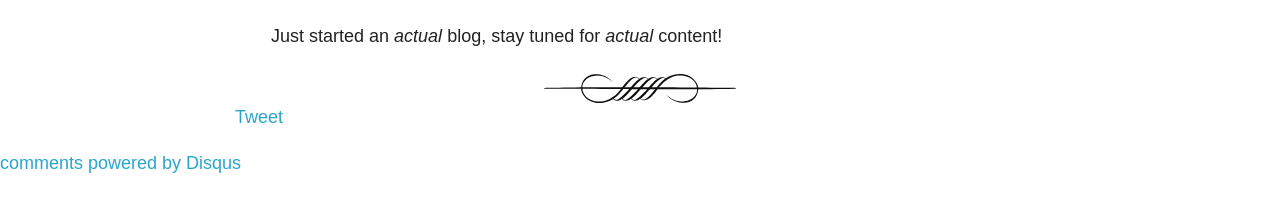
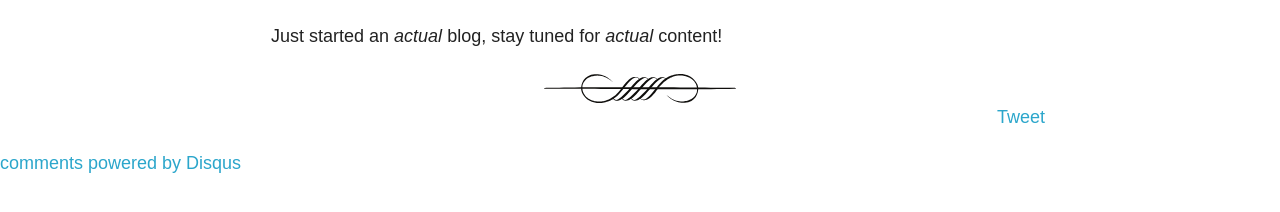
Before and after one commit to mihneadb/mihneadb.github.io, a Jekyll site: the page built from _posts/2013-08-10-hello-world.md, in a window 1280 px wide. Shown: the part 193-405 px from the top of the page. Built offline with Jekyll 4.4.1, drawn with Linux system fonts in a browser that asks for light colours; Markdown is read by kramdown in place of the engine named in the settings; comment, search, counter and statistics services are not loaded.

Commit message:
put sharing on the right

```diff
--- a/css/default.css
+++ b/css/default.css
@@ -35,6 +35,10 @@ body {
     color: white;
 }
 
+.share {
+    text-align: right;
+}
+
 .share ul {
     list-style-type: none;
 }
```
